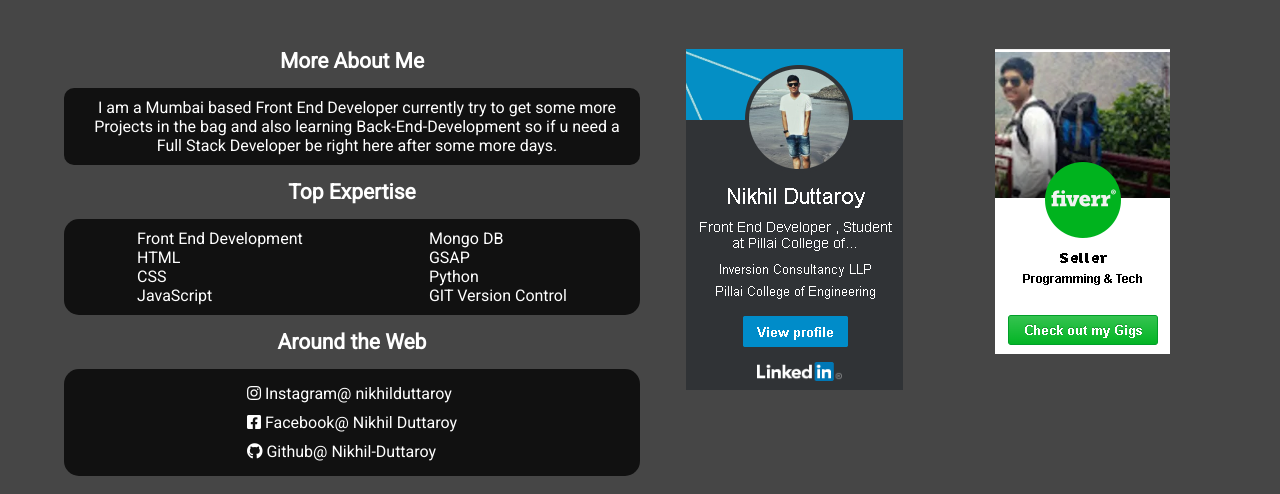
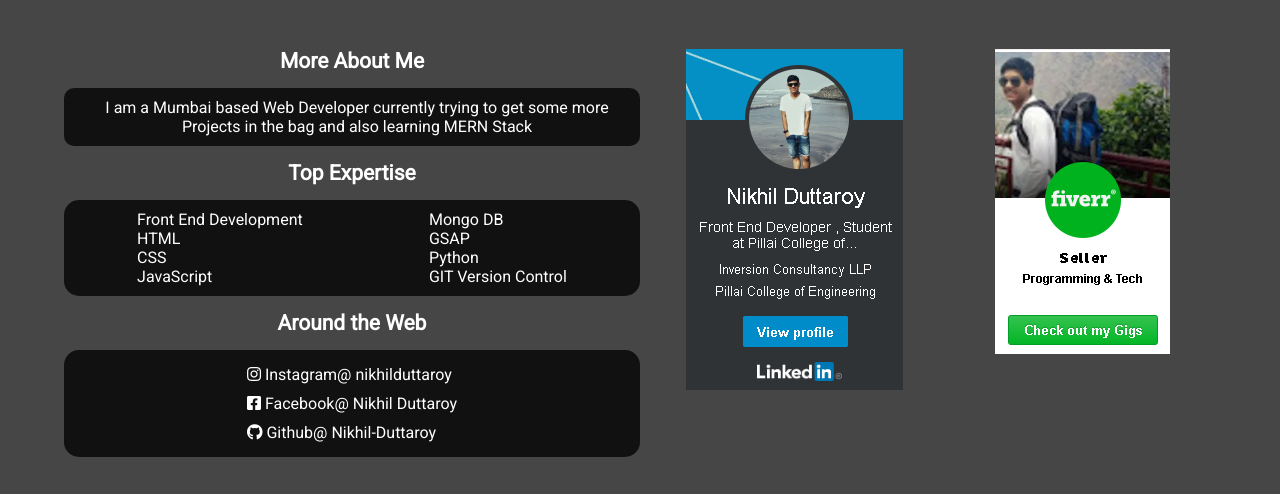
Before and after one commit to Nikhil-Duttaroy/Portfolio, a plain HTML site: page index.html in a window 1280 px wide. Shown: the part 562-1056 px from the top of the page. Drawn offline with nearby package versions, Linux system fonts and the light colour scheme.

Commit message:
Update index.html

```diff
--- a/index.html
+++ b/index.html
@@ -71,10 +71,9 @@
             <h4 style="text-align: center;">More About Me</h4>
             <div class="mePara moreMe">
               <p>
-                I am a Mumbai based Front End Developer currently try to get
+                I am a Mumbai based Web Developer currently trying to get
                 some more Projects in the bag and also learning
-                Back-End-Development so if u need a Full Stack Developer be
-                right here after some more days.
+                MERN Stack
               </p>
             </div>
             <h4 style="text-align: center;">Top Expertise</h4>
```
